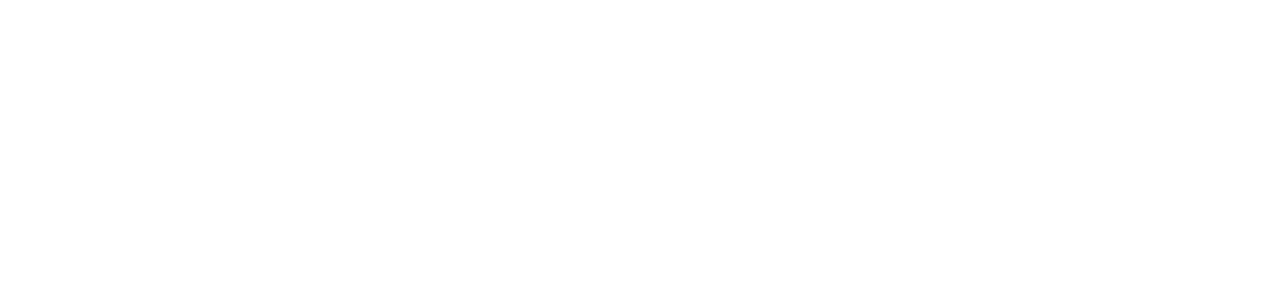
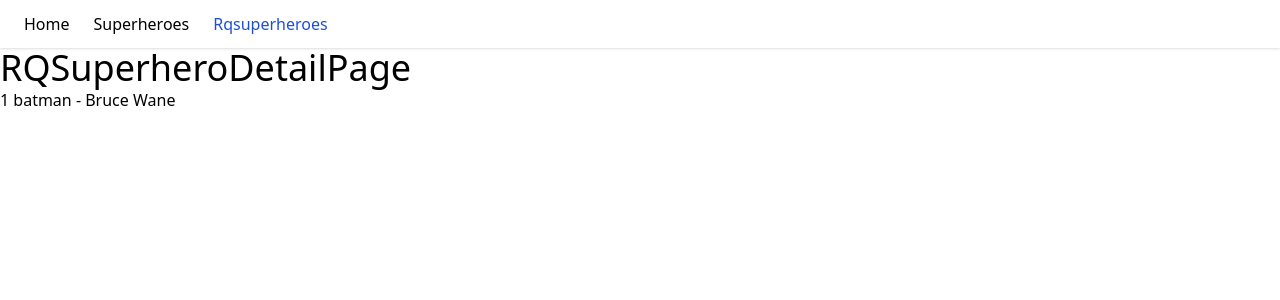
Before and after one commit to armin-bkh/react-query-practice, a React (Create React App) app: page /rqsuperheroes/1 in a window 1280 px wide. Before the commit this address had no page. Shown: the top 300 px of the page. Built offline with nearby package versions, Linux system fonts and the light colour scheme; data requests are answered from the project's data file.

Commit message:
fetch data query by id

```diff
--- /dev/null
+++ b/src/Hooks/useSuperhero.jsx
@@ -0,0 +1,11 @@
+import { useQuery } from "react-query";
+import http from "../Services/httpServices";
+
+const fetchSuperhero = ({ queryKey }) => {
+  const [, id] = queryKey;
+  return http.get(`/superheroes/${id}`);
+};
+
+export const useSuperhero = (id) => {
+  return useQuery(["rgsuperhero", id], fetchSuperhero);
+};
--- /dev/null
+++ b/src/Pages/RQSuperheroDetailPage.jsx
@@ -0,0 +1,25 @@
+import React from "react";
+import { useParams } from "react-router-dom";
+import { useSuperhero } from "../Hooks/useSuperhero";
+import Layout from "../Layout/Layout";
+
+function RQSuperheroDetailPage() {
+  const { id } = useParams();
+  const { data, isLoading, isError, error } = useSuperhero(id);
+  return (
+    <Layout>
+      <div className="text-4xl">RQSuperheroDetailPage</div>
+      {isLoading ? (
+        <h1>loading...</h1>
+      ) : !isError && data ? (
+        <h1>
+          {data.data.name} - {data.data.alterEgo}
+        </h1>
+      ) : (
+        <h1>{error}</h1>
+      )}
+    </Layout>
+  );
+}
+
+export default RQSuperheroDetailPage;
--- a/src/Pages/RQSuperheroesPage.jsx
+++ b/src/Pages/RQSuperheroesPage.jsx
@@ -1,4 +1,5 @@
 import React from "react";
+import { Link } from "react-router-dom";
 import { useSuperheroes } from "../Hooks/useSuperheroes";
 import Layout from "../Layout/Layout";
 
@@ -23,7 +24,9 @@ function RQSuperheroesPage() {
         ) : !isError && data ? (
           data.map((superhero) => (
             <p key={superhero.id}>
-              {superhero.name} {superhero.admin}
+              <Link to={`${superhero.id}`}>
+                {superhero.name} {superhero.admin}
+              </Link>
             </p>
           ))
         ) : (
```
Also changed, not shown: src/Routes/Routes.js (+6 -1 lines), src/Hooks/useSuperheroes.jsx (renamed from src/Hooks/useSuperheroes.js).
